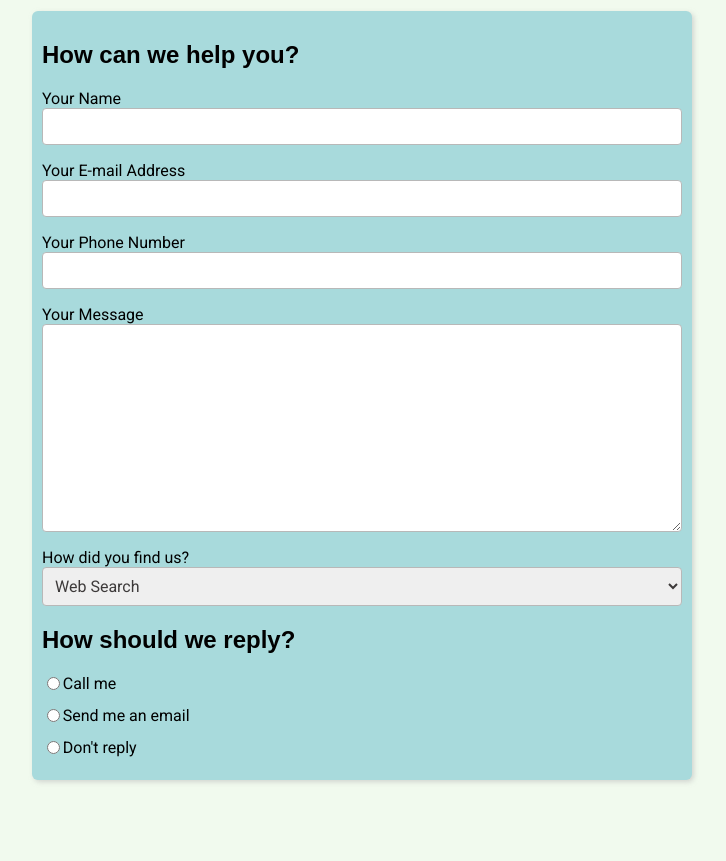
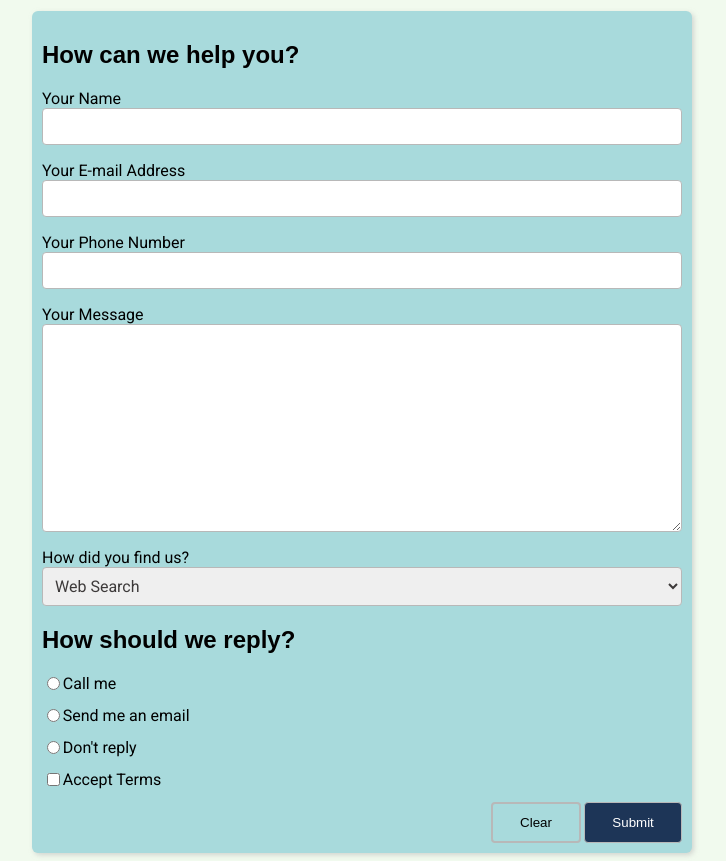
Before and after one commit to adebisiabdussamad/formChallenge, a plain HTML site: page index.html in a window 1280 px wide. Shown: the part 108-969 px from the top of the page, without its empty margins (278-1004 px from the left). Before the commit the page ends 896 px from the top, so only its background shows below. Drawn offline with Linux system fonts and the light colour scheme; a web font is replaced by a local one.

Commit message:
completed the form

```diff
--- a/index.html
+++ b/index.html
@@ -53,22 +53,28 @@
                     <h2>How should we reply?</h2>
                     <ul>
                         <li class="form-control">
-                            <input type="radio" name="contact-me" id="contact-call" required>
+                            <input type="radio" name="contact-me" id="contact-call" value="call" required>
                             <label for="contact-call">Call me</label>
                         </li>
                         <li class="form-control">
-                            <input type="radio" name="contact-me" id="contact-email" required>
+                            <input type="radio" name="contact-me" id="contact-email" value="email" required>
                             <label for="contact-email">Send me an email</label>
                         </li>
                         <li class="form-control">
-                            <input type="radio" name="contact-me" id="dont-contact" required>
+                            <input type="radio" name="contact-me" id="dont-contact" value="dontcontact" required>
                             <label for="dont-contact"> Don't reply</label>
                         </li>
                     </ul>
-
-
-
-
+                </section>
+                <section>
+                    <div class="form-control">
+                        <input type="checkbox" name="agree-terms" id="agreeterms">
+                        <label for="agreeterms">Accept Terms</label>
+                    </div>
+                </section>
+                <section class="btn">
+                    <button type="reset">Clear</button>
+                    <button type="submit">Submit</button>
                 </section>
             </form>
         </main>
--- a/styles.css
+++ b/styles.css
@@ -56,3 +56,35 @@ textarea:focus {
     width: auto;
     margin-left: 0.3rem;
 }
+
+.btn {
+    display: flex;
+    justify-content: flex-end;
+    gap: 3px;
+}
+
+button {
+    padding: 0.7rem 1.7rem;
+    border: 1px solid #b8b8b8;
+    border-radius: 4px;
+}
+
+button:first-of-type {
+    border: 2px solid #b8b8b8;
+    background-color: #a8dadc;
+}
+
+button:first-of-type:hover {
+    background-color: #fbfcfc;
+    cursor: pointer;
+}
+
+button:nth-of-type(2) {
+    background-color: #1d3557;
+    color: white;
+}
+
+button:nth-of-type(2):hover {
+    cursor: pointer;
+    background-color: #264570;
+}
```
